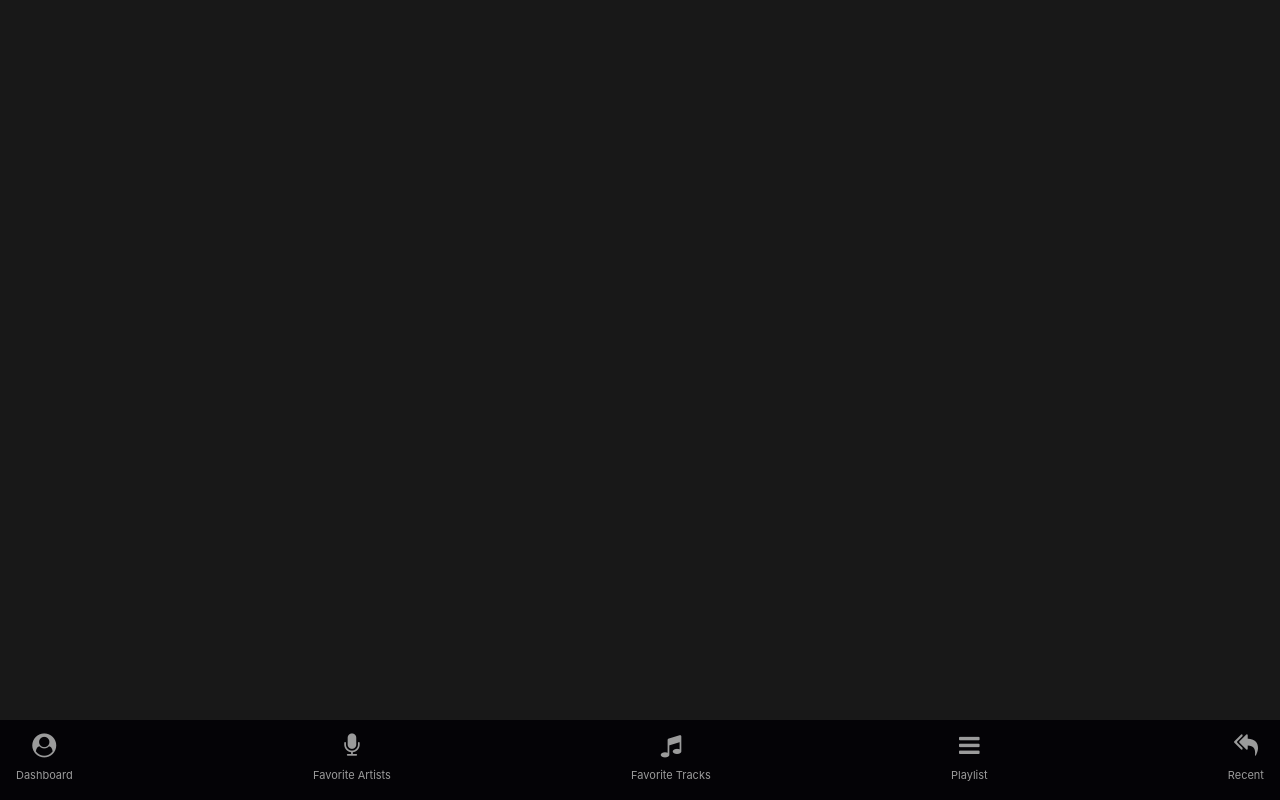
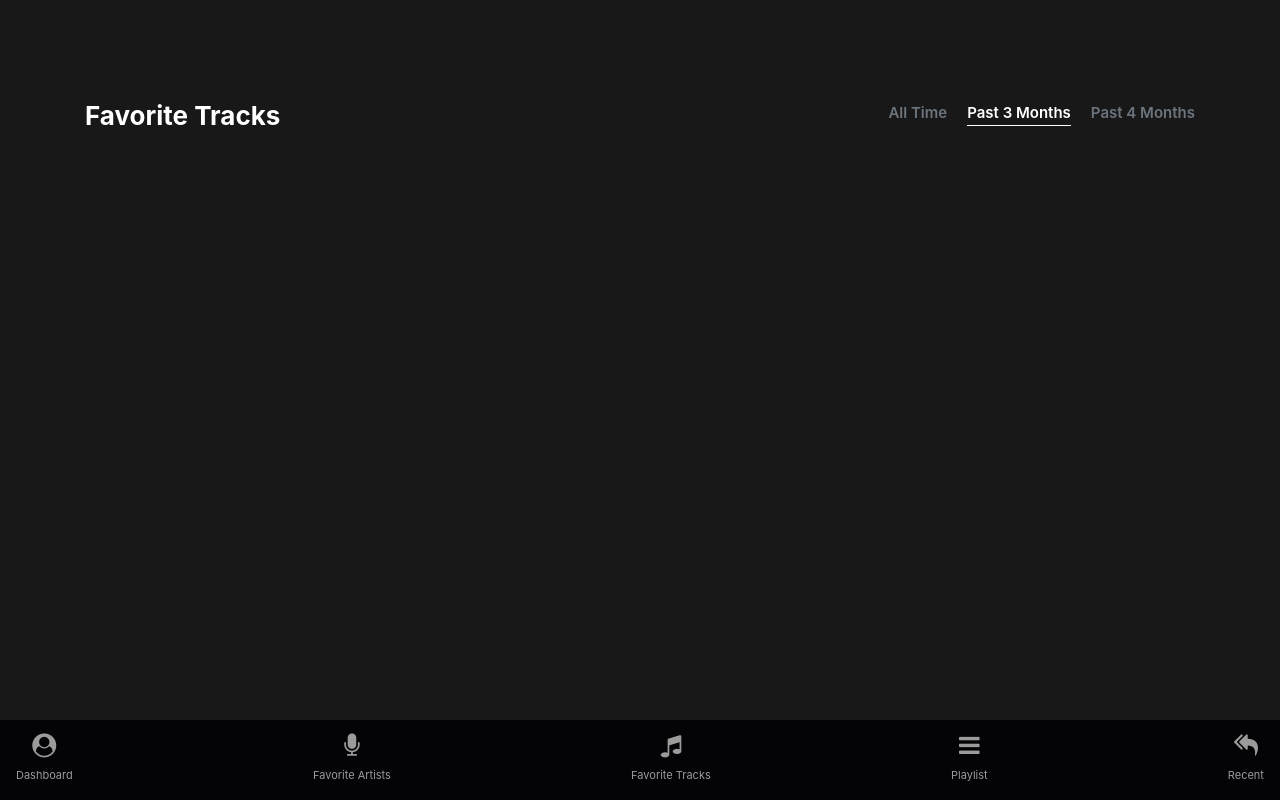
Before and after one commit to moimigueldev/onsnip2, an Angular app: page /favoritetracks in a window 1280 px wide. Built offline with nearby package versions, Linux system fonts and the light colour scheme.

Commit message:
made the header for page

```diff
--- a/src/app/components/favorite-tracks/favorite-tracks.component.html
+++ b/src/app/components/favorite-tracks/favorite-tracks.component.html
@@ -1 +1,17 @@
 <app-navbar></app-navbar>
+
+<div class="container">
+    <div class="row">
+        <div class="col-md-12">
+            <div class="d-flex flex-row justify-content-between ">
+                <h4 class="favorite-header">Favorite Tracks</h4>
+                <div class="time-options">
+                    <p>All Time</p>
+                    <p class="active">Past 3 Months</p>
+                    <p>Past 4 Months</p>
+                </div>
+
+            </div>
+        </div>
+    </div>
+</div>
--- a/src/app/components/favorite-tracks/favorite-tracks.component.scss
+++ b/src/app/components/favorite-tracks/favorite-tracks.component.scss
@@ -0,0 +1,29 @@
+.container {
+  //   border: 1px solid red;
+  margin-top: 100px;
+}
+
+.favorite-header {
+  font-weight: 700;
+  font-size: 26px;
+}
+
+.time-options {
+  //   border: 1px solid blue;
+  p {
+    display: inline-block;
+    font-weight: 600;
+    color: #6c757d;
+    margin-left: 20px;
+    font-size: 15px;
+  }
+
+  p:hover {
+    cursor: pointer;
+  }
+
+  p.active {
+    color: white;
+    border-bottom: 1px solid white;
+  }
+}
```
